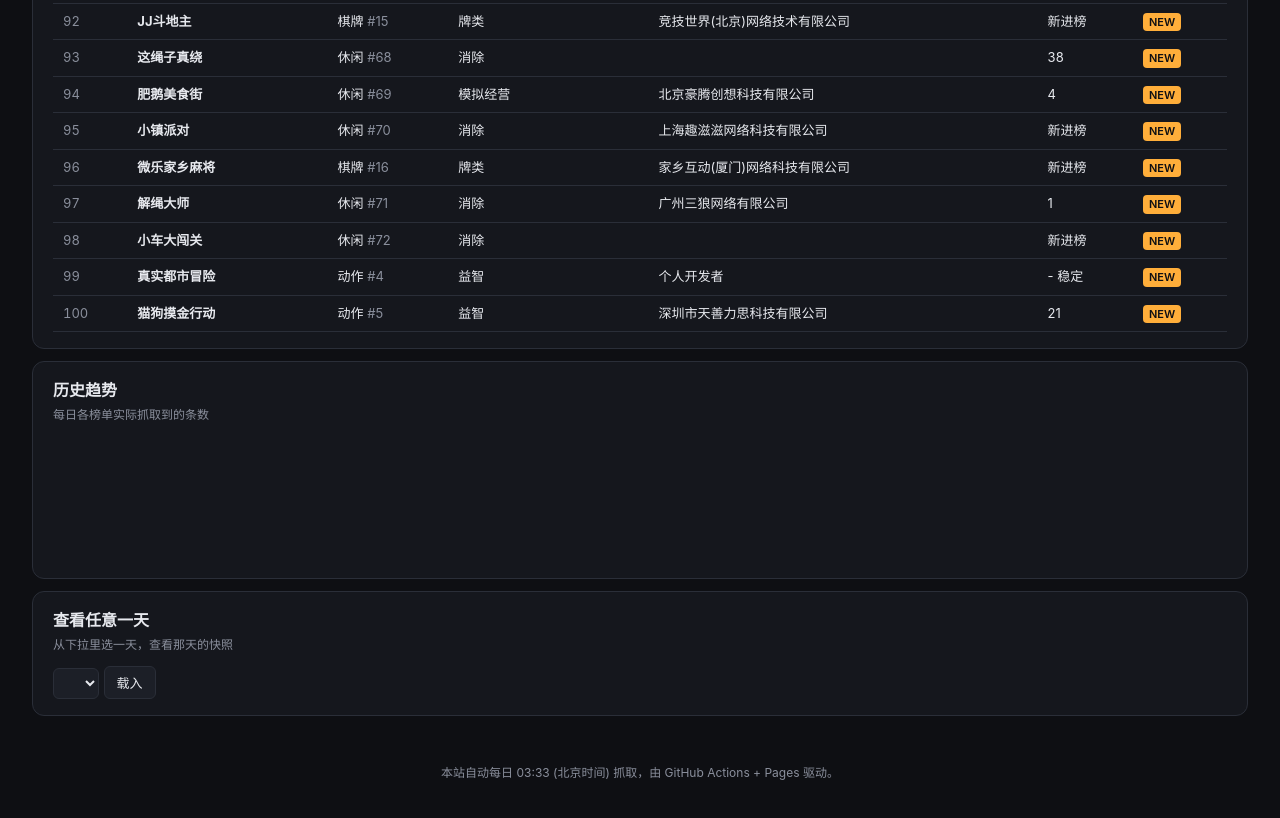
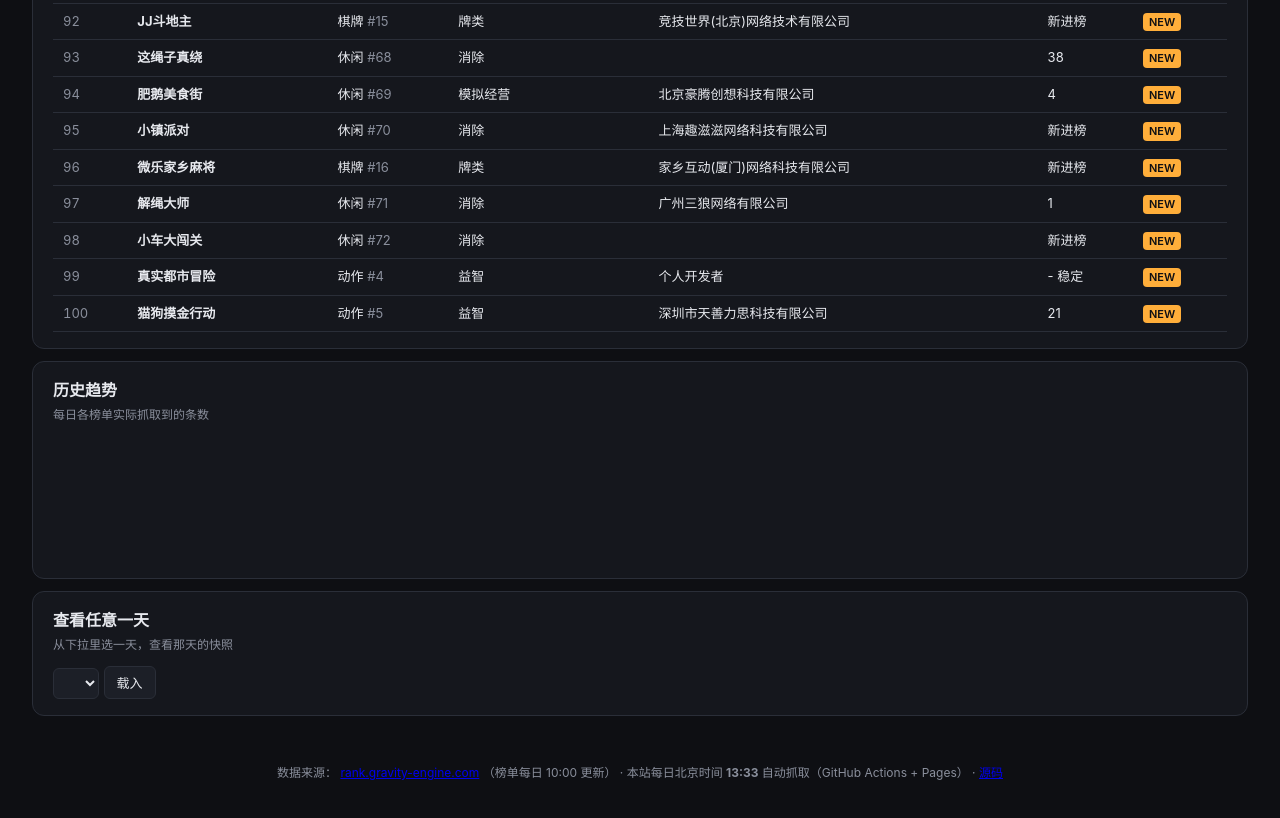
Before and after one commit to hawaiimao/minigame-rank-daily, a plain HTML site: page site/index.html in a window 1280 px wide. Shown: the part 8498-9316 px from the top of the page. Drawn offline with nearby package versions, Linux system fonts and the light colour scheme; no server answers; files whose address does not match are found by name.

Commit message:
chore: schedule daily run at 13:33 BJT, expose update time on site

```diff
--- a/site/index.html
+++ b/site/index.html
@@ -111,7 +111,15 @@
   </section>
 
   <footer>
-    <p>本站自动每日 03:33 (北京时间) 抓取，由 GitHub Actions + Pages 驱动。</p>
+    <p>
+      数据来源：
+      <a href="https://rank.gravity-engine.com/" target="_blank" rel="noopener">rank.gravity-engine.com</a>
+      （榜单每日 10:00 更新）
+      ·
+      本站每日北京时间 <strong>13:33</strong> 自动抓取（GitHub Actions + Pages）
+      ·
+      <a href="https://github.com/hawaiimao/minigame-rank-daily" target="_blank" rel="noopener">源码</a>
+    </p>
   </footer>
 
   <script src="app.js"></script>
```
Also changed, not shown: 2 other files.
